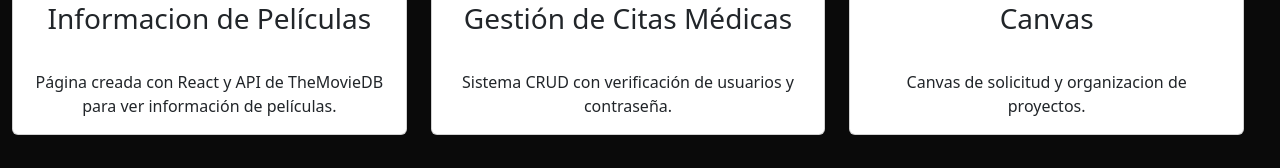
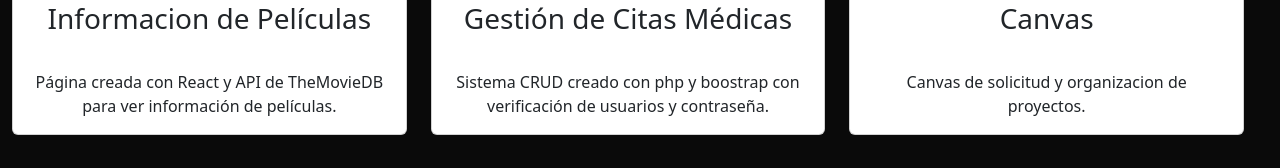
Before and after one commit to OmarG1011/Portafolio, a React (Vite) app: page / in a window 1280 px wide. Shown: the part 2005-2173 px from the top of the page. Built offline with nearby package versions, Linux system fonts and the light colour scheme.

Commit message:
cambio de texto

```diff
--- a/src/components/projects.jsx
+++ b/src/components/projects.jsx
@@ -22,7 +22,7 @@ export function Projects() {
                 <div className="col-lg-4 col-md-4 d-flex flex-column justify-content-center text-white">
                     <ProjectCard
                         title="Gestión de Citas Médicas"
-                        description="Sistema CRUD con verificación de usuarios y contraseña."
+                        description="Sistema CRUD creado con php y boostrap con verificación de usuarios y contraseña."
                         imageUrl={crud}
                         projectUrl="http://citasmedicas.infinityfreeapp.com/"
                     />
```
